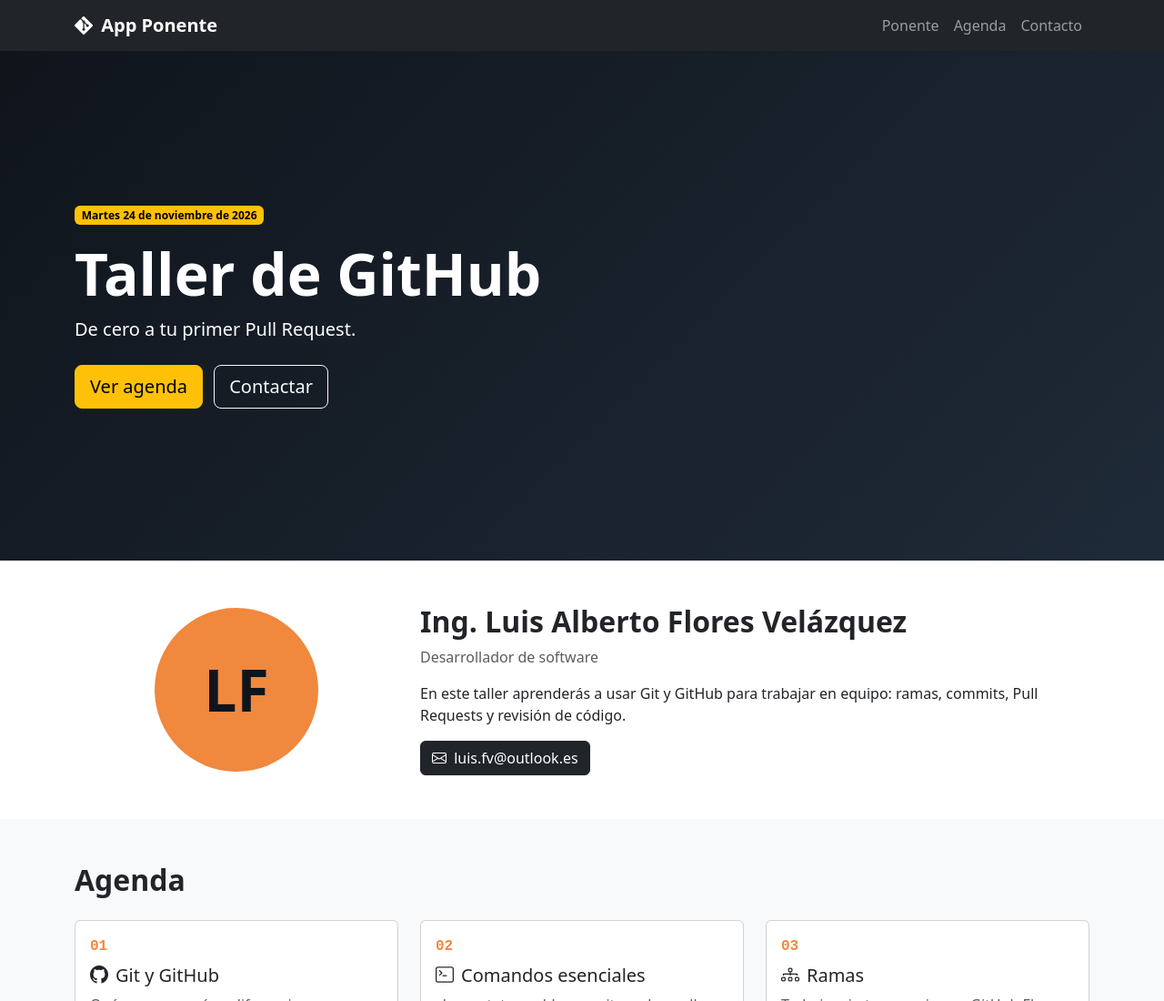
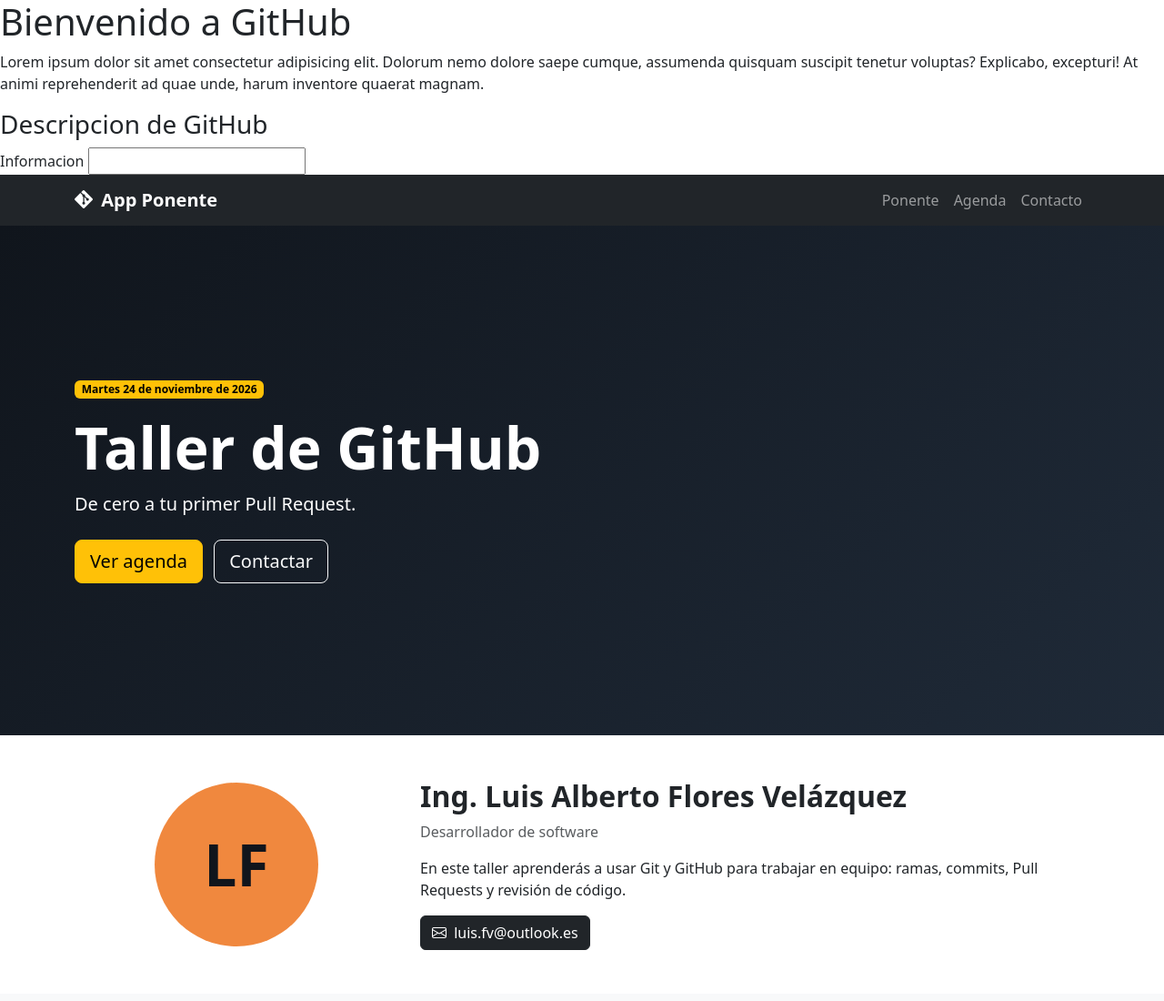
Before and after one commit to Alberto990725/app-ponente, a plain HTML site: page index.html in a window 1280 px wide. Shown: the top 1100 px of the page at 91% size. Drawn offline with nearby package versions, Linux system fonts and the light colour scheme.

Commit message:
Modificacion de version 1.0

```diff
--- a/index.html
+++ b/index.html
@@ -10,6 +10,15 @@
 </head>
 <body>
 
+  <!-- Modificaciones de Yamil-->
+   <h1>Bienvenido a GitHub</h1>
+   <p>Lorem ipsum dolor sit amet consectetur adipisicing elit. Dolorum nemo dolore saepe cumque, assumenda quisquam suscipit tenetur voluptas? Explicabo, excepturi! At animi reprehenderit ad quae unde, harum inventore quaerat magnam.</p>
+
+   <div>
+    <h3>Descripcion de GitHub</h3>
+    <label for="informacion">Informacion</label>
+    <input type="text" name="informacion" id="informacion">
+   </div>
   <!-- Barra de navegación -->
   <nav class="navbar navbar-expand-lg navbar-dark bg-dark sticky-top">
     <div class="container">
```
